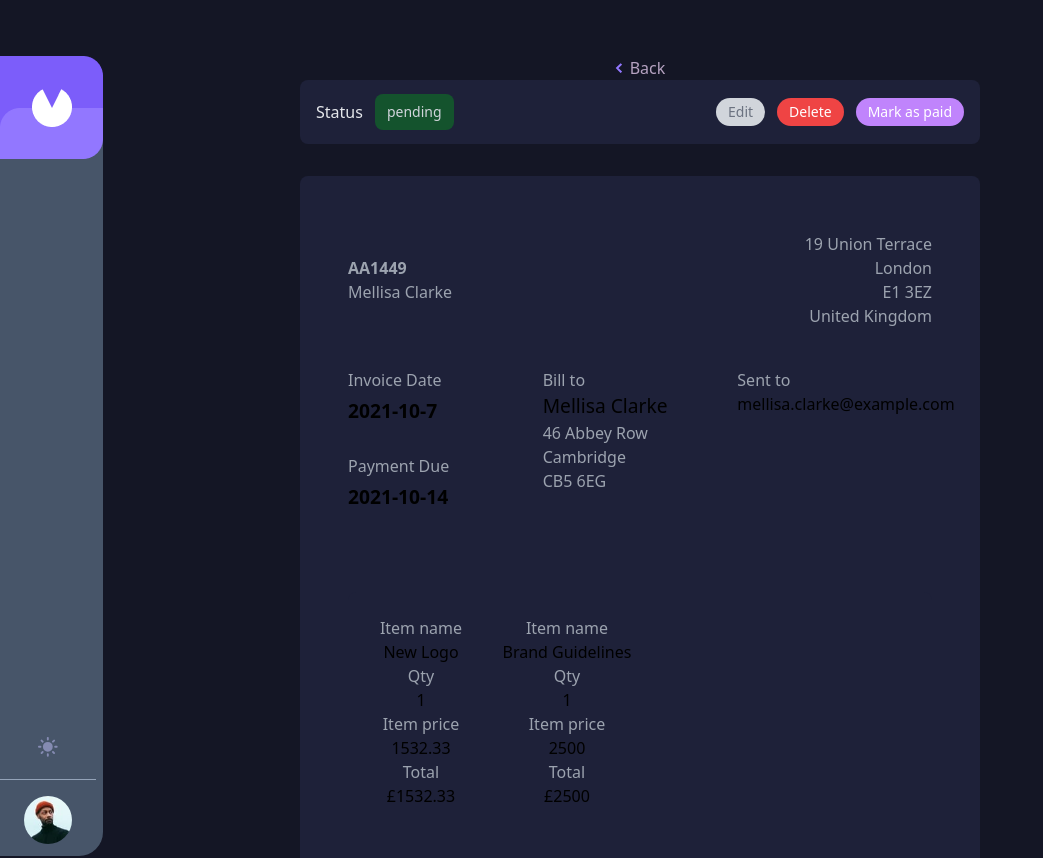
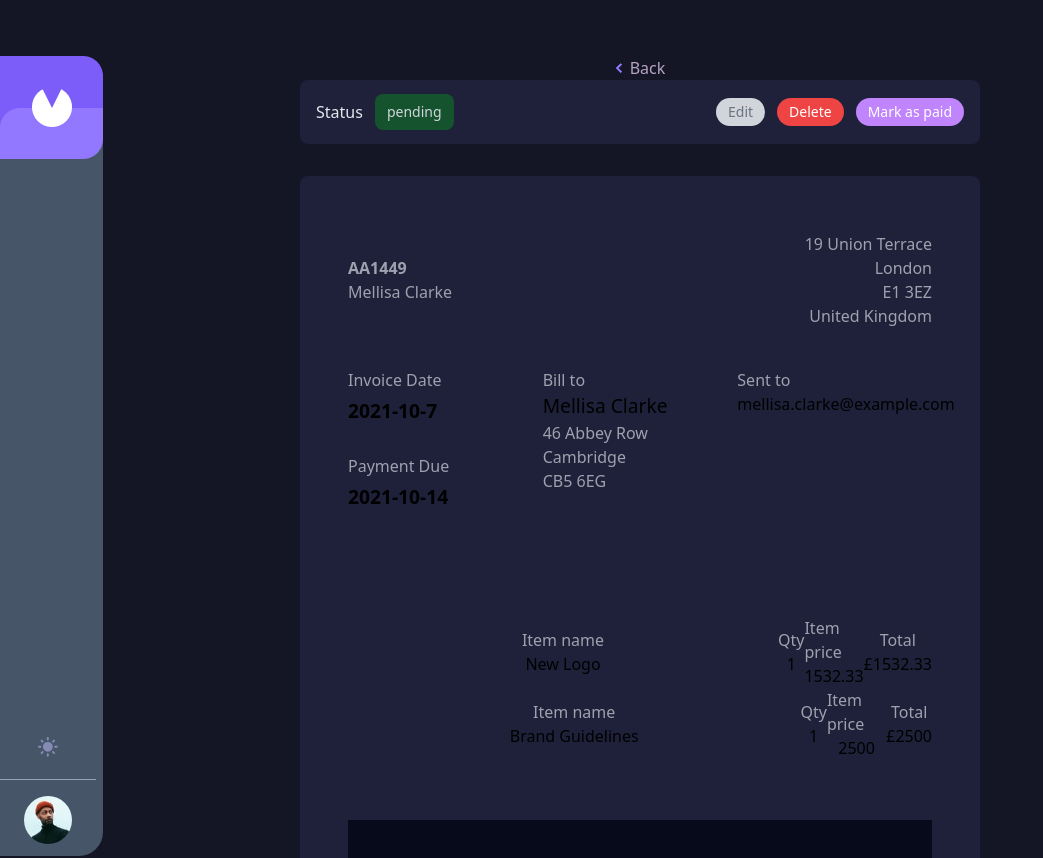
Before and after one commit to Thelma101/project-invoice, a React (Vite) app: page /AA1449 in a window 1280 px wide. Shown: the top 858 px of the page, without its empty margins (0-1043 px from the left). Built offline with nearby package versions, Linux system fonts and the light colour scheme.

Commit message:
v3 - grid-fix

```diff
--- a/src/components/Details.jsx
+++ b/src/components/Details.jsx
@@ -80,9 +80,10 @@ const Details = () => {
                         </div>
                     </div>
                     <div className="grid bg-[#1e2139] w-full items-center pt-6 rounded-t-lg rounded-b-lg mt-20">
-                        <div className="grid grid-cols-4 md:grid-cols-8 bg-[#1e2139] mx-auto w-full pb-7" >
+                        <div className="grid bg-[#1e2139] mx-auto w-full pb-7">
+                        {/* <div className="flex items-center justify-start w-full col-span-4 text-start"> */}
                             {data.items.map((item, index) => (
-                                <div key={index} className="flex flex-col items-center justify-start w-full col-span-2 text-start">
+                                <div key={index} className="flex items-center justify-start w-full text-start">
                                     <div className="flex flex-col items-center justify-start w-full col-span-4 text-start">
                                         <h3 className="text-gray-400 text-start">Item name</h3>
                                         <p className="text-center">{item.name}</p>
```
